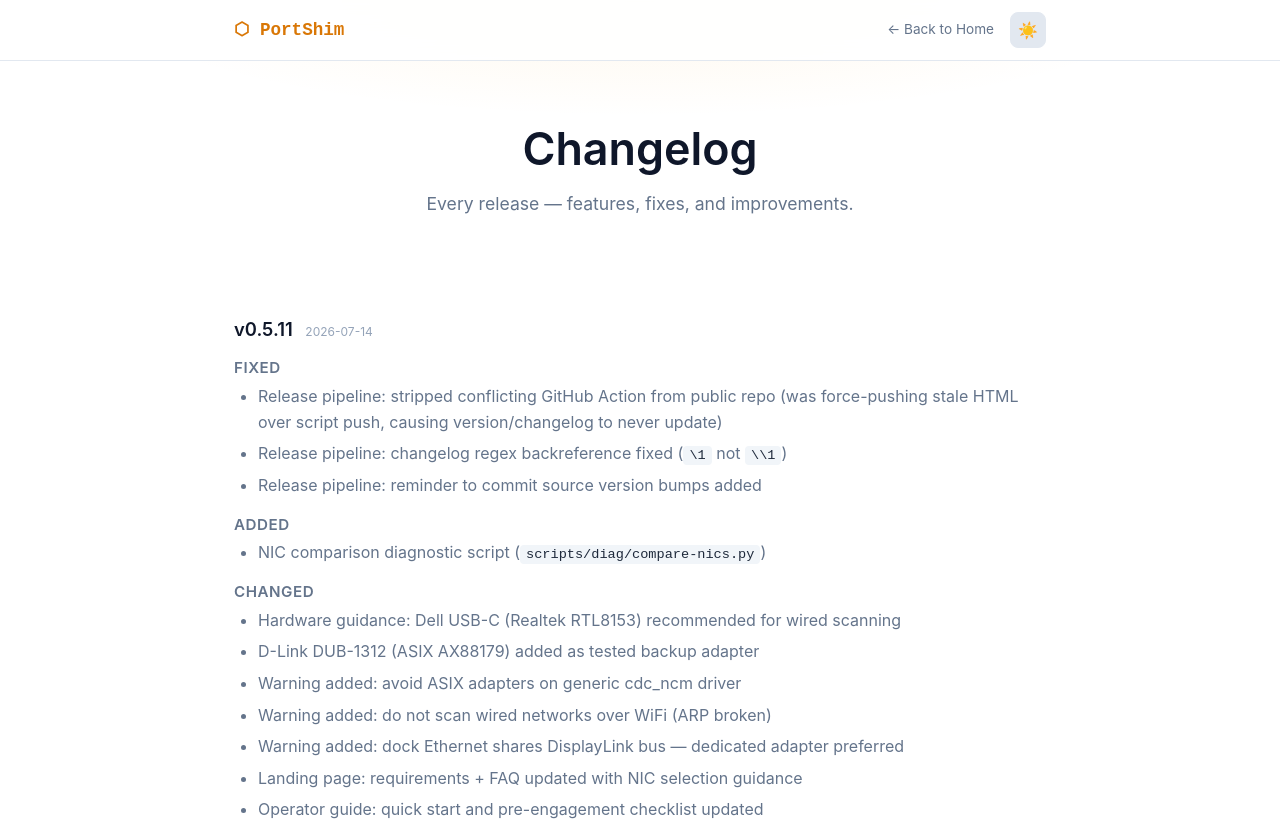
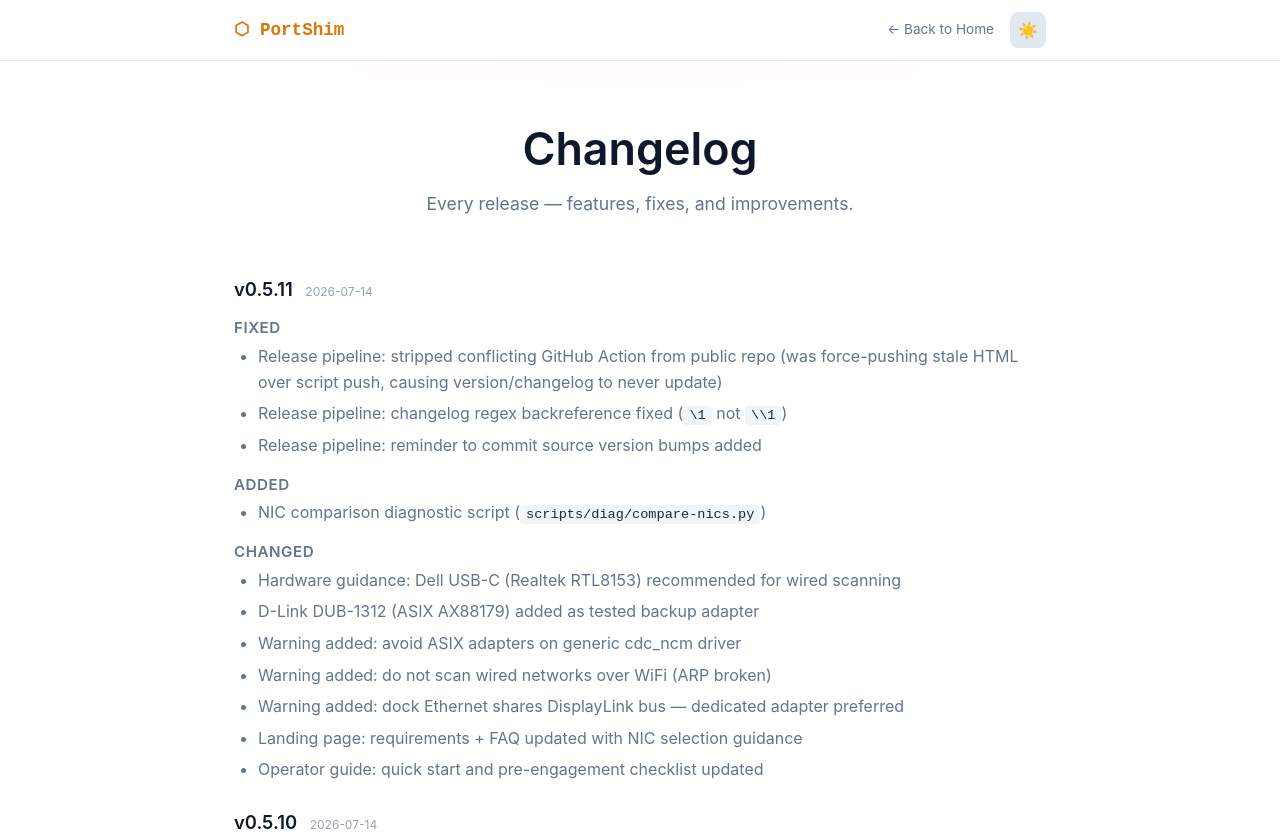
Before and after one commit to ozdemir-mehmet/portshim, a plain HTML site: page pages/changelog.html in a window 1280 px wide. Shown: the top 838 px of the page. Drawn offline with Linux system fonts and the light colour scheme.

Commit message:
fix: reduce page-hero bottom padding to 20px

```diff
--- a/pages/changelog.html
+++ b/pages/changelog.html
@@ -75,7 +75,7 @@
     .nav-back:hover { color: var(--accent); }
 
     .page-hero {
-      padding: 120px 0 60px; text-align: center;
+      padding: 120px 0 20px; text-align: center;
       background: radial-gradient(ellipse 60% 60% at 50% 0%, rgba(245,158,11,0.08) 0%, transparent 70%);
     }
     .page-hero h1 { margin-bottom: 12px; }
```
